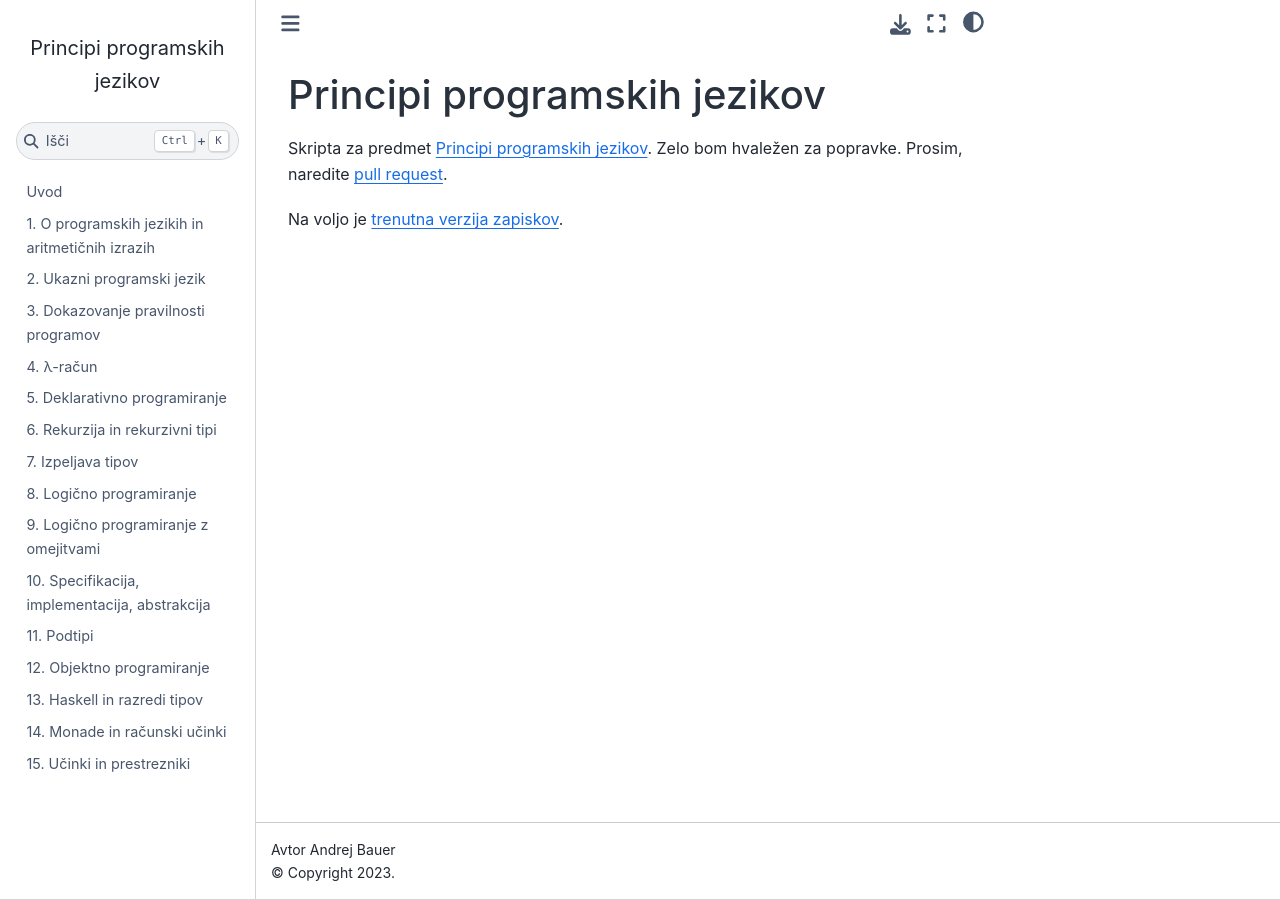
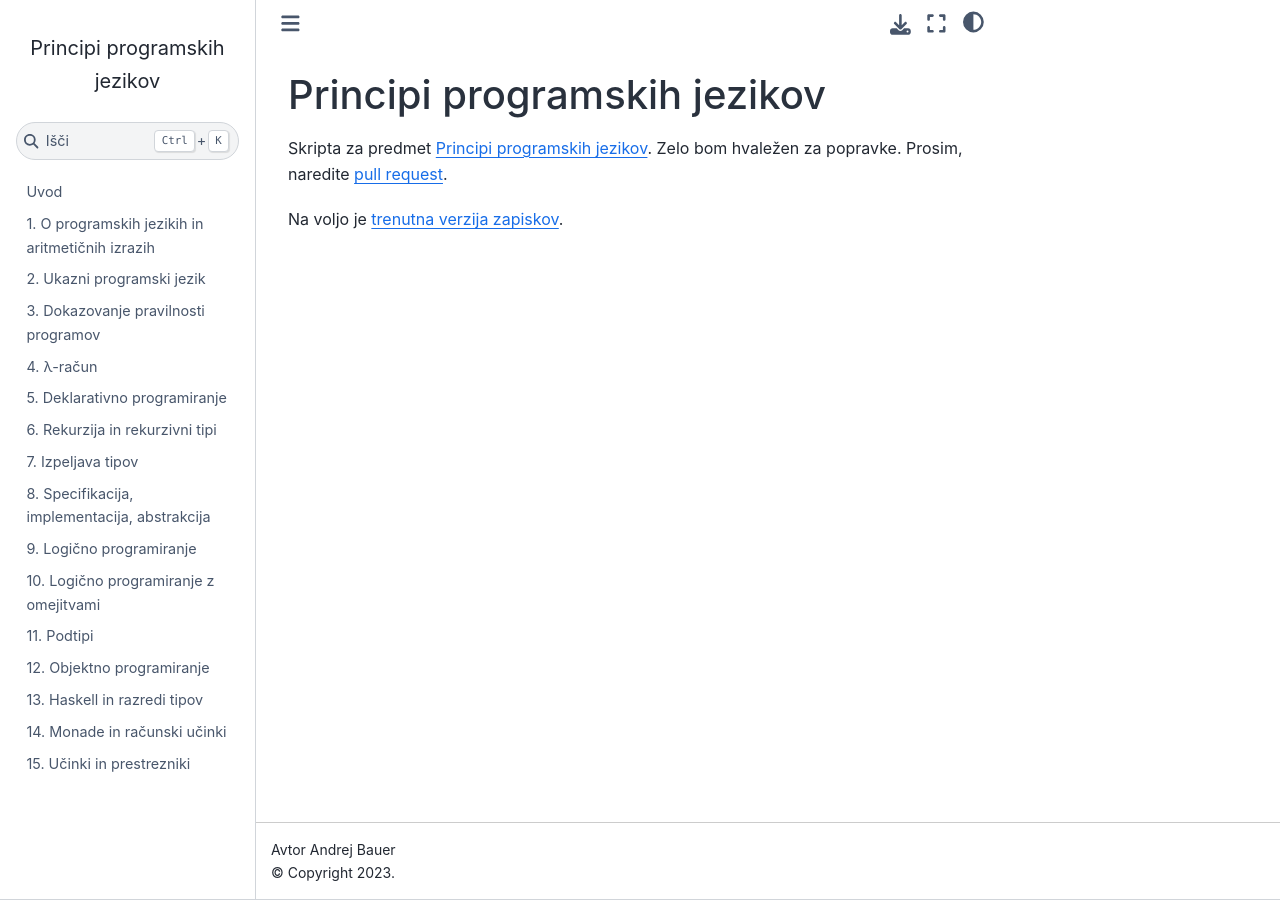
Before and after one commit to andrejbauer/ppj-skripta, a Jupyter Book: the page built from README.md, in a window 1280 px wide. Built offline with Jupyter Book 1.0.4 settings and Sphinx 7.4.7 and the Sphinx Book theme 1.1.4, drawn with Linux system fonts in a browser that asks for light colours; some of the changed lines change nothing that is shown.

Commit message:
vrstni red

```diff
--- a/_toc.yml
+++ b/_toc.yml
@@ -14,9 +14,9 @@ chapters:
   - file: 05-deklarativno-programiranje/05-deklarativno-programiranje
   - file: 06-rekurzija/06-rekurzija
   - file: 07-izpeljava-tipov/07-izpeljava-tipov
+  - file: 08-abstrakcija/08-abstrakcija
   - file: 09-logicno-programiranje/09-logicno-programiranje
   - file: 10-programiranje-z-omejitvami/10-programiranje-z-omejitvami
-  - file: 08-abstrakcija/08-abstrakcija
   - file: 11-podtipi/11-podtipi
   - file: 12-objektno-programiranje/12-objektno-programiranje
   - file: 14-haskell-in-razredi-tipov/14-haskell-in-razredi-tipov
```
Also changed, not shown: 1 other file.
